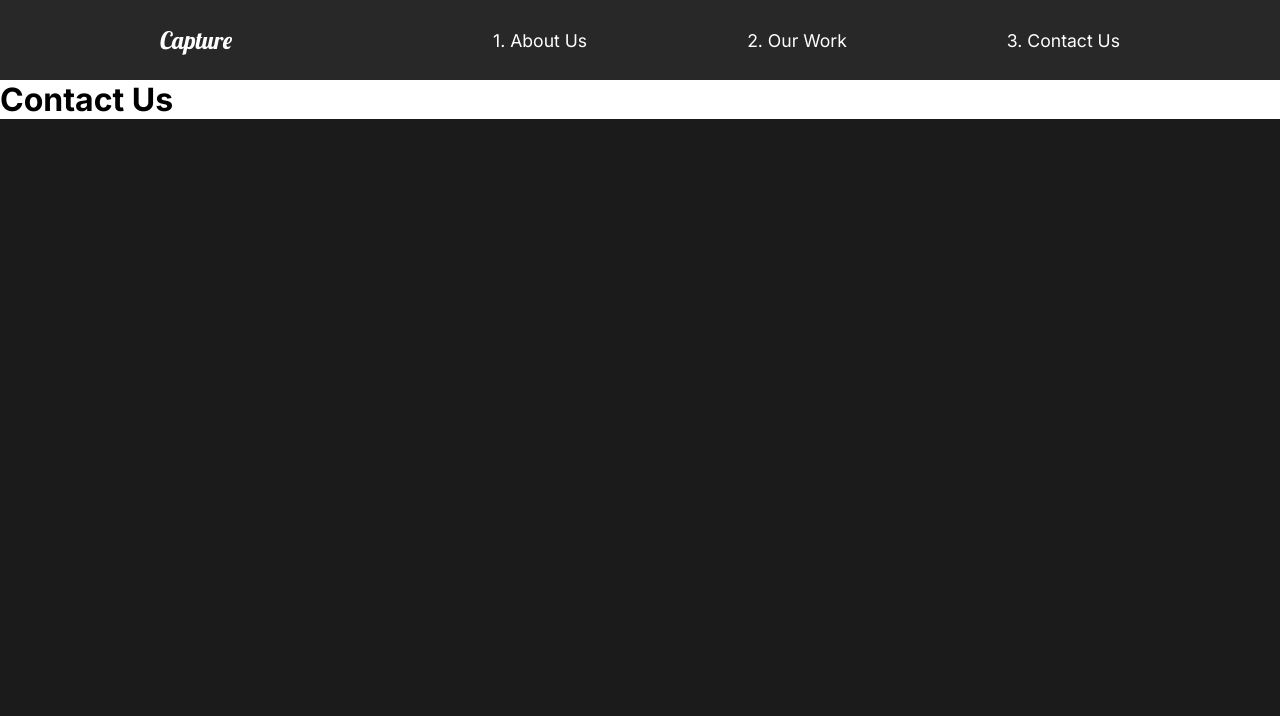
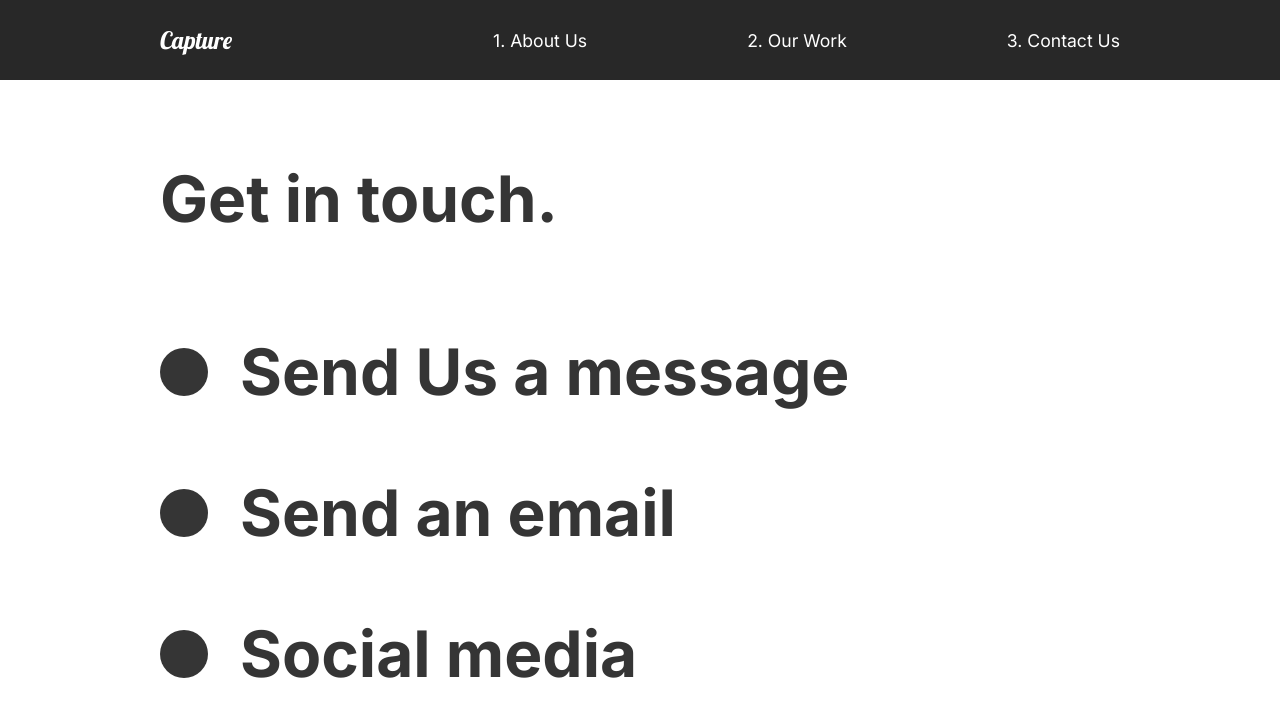
Before and after one commit to geoffctn/capture, a React (Create React App) app: page /contact in a window 1280 px wide. Shown: the top 716 px of the page. Built offline with nearby package versions, Linux system fonts and the light colour scheme.

Commit message:
fixed scrolls

```diff
--- a/src/components/GlobalStyle.js
+++ b/src/components/GlobalStyle.js
@@ -9,6 +9,7 @@ const GlobalStyle = createGlobalStyle`
   body {
     font-family: 'Inter', sans-serif;
     background: #1b1b1b;
+    overflow-x: hidden;
   }
   button {
     padding: 1rem 2rem;
--- a/src/components/Nav.js
+++ b/src/components/Nav.js
@@ -26,6 +26,8 @@ const Nav = () => {
 }
 
 const StyledNav = styled.nav`
+  position: sticky;
+  top: 0;
   display: flex;
   justify-content: space-between;
   align-items: center;
@@ -33,6 +35,7 @@ const StyledNav = styled.nav`
   margin: auto;
   padding: 1rem 10rem;
   background: #282828;
+  z-index: 10;
   a {
     color: white;
     text-decoration: none;
--- /dev/null
+++ b/src/components/ScrollTop.js
@@ -0,0 +1,15 @@
+import { useEffect } from 'react'
+import { useLocation } from 'react-router-dom'
+
+const ScrollTop = () => {
+  const { pathname } = useLocation()
+  useEffect(() => {
+    window.scroll({
+      top: 0,
+      left: 0,
+    })
+  }, [pathname])
+  return null
+}
+
+export default ScrollTop
--- a/src/pages/AboutUs.js
+++ b/src/pages/AboutUs.js
@@ -5,6 +5,7 @@ import FaqSection from '../components/FaqSection'
 // animations
 import { motion } from 'framer-motion'
 import { pageAnimation } from '../animation'
+import ScrollTop from '../components/ScrollTop'
 
 const AboutUs = () => {
   return (
@@ -17,6 +18,7 @@ const AboutUs = () => {
       <AboutSection />
       <ServicesSection />
       <FaqSection />
+      <ScrollTop />
     </motion.div>
   )
 }
--- a/src/pages/ContactUs.js
+++ b/src/pages/ContactUs.js
@@ -1,20 +1,71 @@
 import React from 'react'
+import styled from 'styled-components'
 // animations
 import { motion } from 'framer-motion'
-import { pageAnimation } from '../animation'
+import { pageAnimation, titleAnimation } from '../animation'
 
 const ContactUs = () => {
   return (
-    <motion.div
+    <ContactStyle
       exit="exit"
       variants={pageAnimation}
       initial="hidden"
       animate="show"
       style={{ background: '#fff' }}
     >
-      <h1>Contact Us</h1>
-    </motion.div>
+      <Title>
+        <Hide>
+          <h2 variants={titleAnimation}>Get in touch.</h2>
+        </Hide>
+      </Title>
+      <div>
+        <Hide>
+          <Social variants={titleAnimation}>
+            <Circle />
+            <h2>Send Us a message</h2>
+          </Social>
+        </Hide>
+        <Hide>
+          <Social variants={titleAnimation}>
+            <Circle />
+            <h2>Send an email</h2>
+          </Social>
+        </Hide>
+        <Hide>
+          <Social variants={titleAnimation}>
+            <Circle />
+            <h2>Social media</h2>
+          </Social>
+        </Hide>
+      </div>
+    </ContactStyle>
   )
 }
 
+const ContactStyle = styled(motion.div)`
+  min-height: 90vh;
+  padding: 5rem 10rem;
+  color: #353535;
+`
+const Title = styled.div`
+  margin-bottom: 4rem;
+  color: block;
+`
+const Hide = styled.div`
+  overflow: hidden;
+`
+const Circle = styled.div`
+  width: 3rem;
+  height: 3rem;
+  background: #353535;
+  border-radius: 50%;
+`
+const Social = styled(motion.div)`
+  display: flex;
+  align-items: center;
+  h2 {
+    margin: 2rem;
+  }
+`
+
 export default ContactUs
--- a/src/pages/OurWork.js
+++ b/src/pages/OurWork.js
@@ -15,8 +15,12 @@ import {
   slider,
   sliderContainer,
 } from '../animation'
+import useScroll from '../components/useScroll'
+import ScrollTop from '../components/ScrollTop'
 
 const OurWork = () => {
+  const [element, controls] = useScroll()
+  const [element2, controls2] = useScroll()
   return (
     <Work
       exit="exit"
@@ -25,6 +29,7 @@ const OurWork = () => {
       animate="show"
       style={{ background: '#fff' }}
     >
+      <ScrollTop />
       <motion.div variants={sliderContainer}>
         <Frame1 variants={slider}></Frame1>
         <Frame2 variants={slider}></Frame2>
@@ -40,16 +45,21 @@ const OurWork = () => {
           </Hide>
         </Link>
       </Movie>
-      <Movie>
+      <Movie variants={fade} animate={controls} initial="hidden" ref={element}>
         <h2>The Racer</h2>
-        <div className="line"></div>
+        <motion.div variants={lineAnimation} className="line"></motion.div>
         <Link to="/work/the-racer">
           <img src={theracer} alt="theracer" />
         </Link>
       </Movie>
-      <Movie>
+      <Movie
+        variants={fade}
+        animate={controls2}
+        initial="hidden"
+        ref={element2}
+      >
         <h2>Good Times</h2>
-        <div className="line"></div>
+        <motion.div variants={lineAnimation} className="line"></motion.div>
         <Link to="/work/good-times">
           <img src={goodtimes} alt="goodtimes" />
         </Link>
@@ -66,7 +76,7 @@ const Work = styled(motion.div)`
     padding: 1rem 0;
   }
 `
-const Movie = styled.div`
+const Movie = styled(motion.div)`
   padding-bottom: 10rem;
   .line {
     height: 0.5rem;
```
